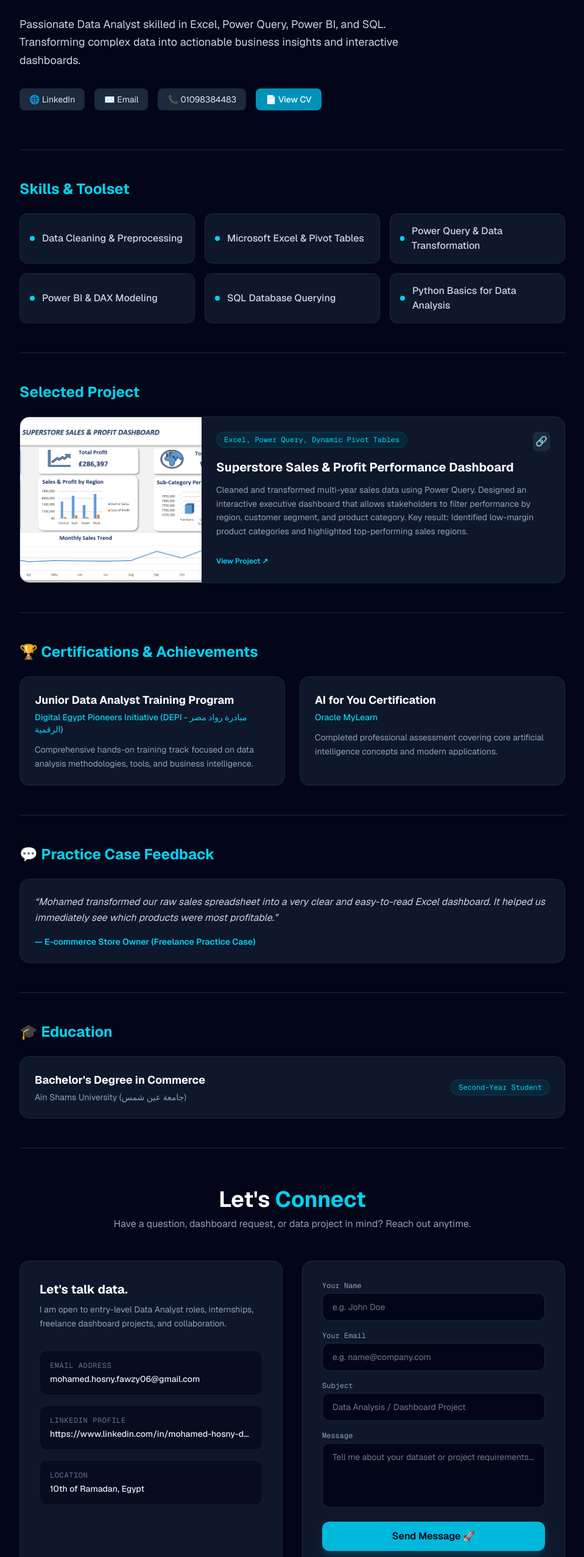
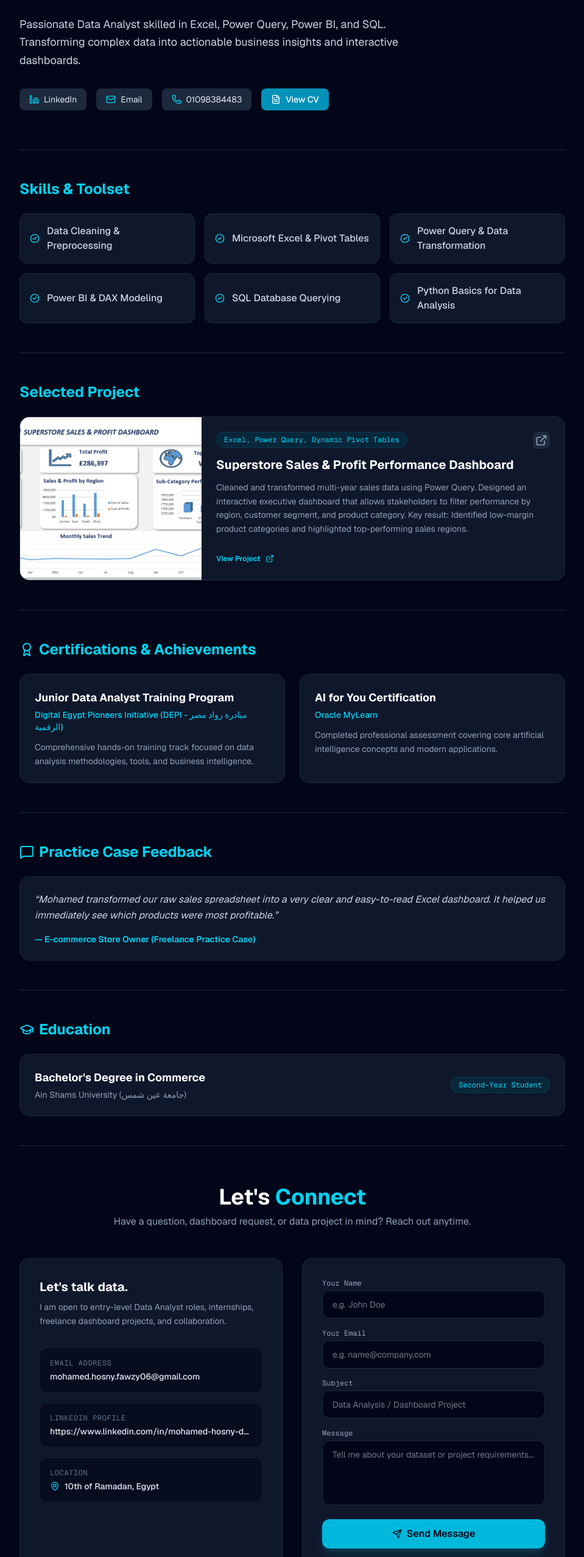
Before and after one commit to MohamedHosny111/My-Portfolio, a Next.js app: page / in a window 1280 px wide. Shown: the part 247-2800 px from the top of the page at 61% size, without its empty margins (160-1119 px from the left). Built offline with nearby package versions, Linux system fonts and the light colour scheme.

Commit message:
Update page.tsx

```diff
--- a/app/page.tsx
+++ b/app/page.tsx
@@ -2,6 +2,21 @@
 
 import React, { useState } from 'react';
 import { motion } from 'framer-motion';
+import {
+  FileText,
+  Mail,
+  Phone,
+  MapPin,
+  Linkedin,
+  Globe,
+  ExternalLink,
+  CheckCircle2,
+  BarChart3,
+  GraduationCap,
+  Award,
+  MessageSquare,
+  Send
+} from 'lucide-react';
 
 const portfolioData = {
   personalInfo: {
@@ -69,7 +84,7 @@ export default function Home() {
   };
 
   return (
-    <main className="min-h-screen bg-slate-950 text-slate-100 font-sans px-6 py-12 md:px-20">
+    <main className="min-h-screen bg-slate-950 text-slate-100 font-sans px-6 py-12 md:px-20 selection:bg-cyan-500 selection:text-slate-950">
       {/* Header Section */}
       <section className="max-w-4xl mx-auto py-16">
         <motion.div
@@ -77,7 +92,7 @@ export default function Home() {
           animate={{ opacity: 1, y: 0 }}
           transition={{ duration: 0.6 }}
         >
-          <span className="text-cyan-400 font-mono text-sm tracking-widest uppercase">📊 Data Analyst Portfolio</span>
+          <span className="text-cyan-400 font-mono text-sm tracking-widest uppercase">Data Analyst Portfolio</span>
           <h1 className="text-4xl md:text-6xl font-bold mt-2 text-white">{personalInfo.name}</h1>
           <h2 className="text-2xl md:text-3xl font-semibold text-slate-400 mt-2">{personalInfo.title}</h2>
           <p className="mt-6 text-slate-300 text-lg leading-relaxed max-w-2xl">
@@ -86,16 +101,16 @@ export default function Home() {
 
           <div className="flex flex-wrap gap-4 mt-8">
             <a href={personalInfo.socialLinks.linkedin} target="_blank" rel="noopener noreferrer" className="px-4 py-2 bg-slate-800 hover:bg-slate-700 rounded-lg text-slate-200 transition text-sm flex items-center gap-2">
-              🌐 LinkedIn
+              <Linkedin className="w-4 h-4 text-cyan-400" /> LinkedIn
             </a>
             <a href={`mailto:${personalInfo.socialLinks.email}`} className="px-4 py-2 bg-slate-800 hover:bg-slate-700 rounded-lg text-slate-200 transition text-sm flex items-center gap-2">
-              ✉️ Email
+              <Mail className="w-4 h-4 text-cyan-400" /> Email
             </a>
             <a href={`tel:${personalInfo.socialLinks.phone}`} className="px-4 py-2 bg-slate-800 hover:bg-slate-700 rounded-lg text-slate-200 transition text-sm flex items-center gap-2">
-              📞 {personalInfo.socialLinks.phone}
+              <Phone className="w-4 h-4 text-cyan-400" /> {personalInfo.socialLinks.phone}
             </a>
             <a href={personalInfo.socialLinks.cv} target="_blank" rel="noopener noreferrer" className="px-4 py-2 bg-cyan-600 hover:bg-cyan-500 rounded-lg text-white transition text-sm flex items-center gap-2 font-medium">
-              📄 View CV
+              <FileText className="w-4 h-4" /> View CV
             </a>
           </div>
         </motion.div>
@@ -113,7 +128,7 @@ export default function Home() {
               transition={{ delay: index * 0.1 }}
               className="bg-slate-900 border border-slate-800 p-4 rounded-xl text-slate-300 font-medium flex items-center gap-3 hover:border-cyan-500/50 transition"
             >
-              <div className="w-2 h-2 rounded-full bg-cyan-400" />
+              <CheckCircle2 className="w-4 h-4 text-cyan-400 shrink-0" />
               {skill}
             </motion.div>
           ))}
@@ -145,7 +160,7 @@ export default function Home() {
                     </span>
                     {project.link !== "#" && (
                       <a href={project.link} target="_blank" rel="noopener noreferrer" className="text-slate-400 hover:text-cyan-400 transition p-1 bg-slate-800 rounded-lg">
-                        🔗
+                        <ExternalLink className="w-5 h-5" />
                       </a>
                     )}
                   </div>
@@ -159,7 +174,7 @@ export default function Home() {
                 {project.link !== "#" && (
                   <div className="mt-6">
                     <a href={project.link} target="_blank" rel="noopener noreferrer" className="inline-flex items-center gap-2 text-xs font-semibold text-cyan-400 hover:text-cyan-300 transition">
-                      View Project ↗
+                      View Project <ExternalLink className="w-3.5 h-3.5" />
                     </a>
                   </div>
                 )}
@@ -172,7 +187,7 @@ export default function Home() {
       {/* Certifications & Training Section */}
       <section className="max-w-4xl mx-auto py-12 border-t border-slate-800">
         <h3 className="text-2xl font-bold mb-6 text-cyan-400 flex items-center gap-2">
-          🏆 Certifications & Achievements
+          <Award className="w-6 h-6" /> Certifications & Achievements
         </h3>
         <div className="grid grid-cols-1 md:grid-cols-2 gap-6">
           {certifications.map((cert, index) => (
@@ -193,10 +208,10 @@ export default function Home() {
         </div>
       </section>
 
-      {/* Testimonial / Feedback Section */}
+      {/* Testimonial Section */}
       <section className="max-w-4xl mx-auto py-12 border-t border-slate-800">
         <h3 className="text-2xl font-bold mb-6 text-cyan-400 flex items-center gap-2">
-          💬 Practice Case Feedback
+          <MessageSquare className="w-6 h-6" /> Practice Case Feedback
         </h3>
         <div className="bg-slate-900 border border-slate-800 p-6 rounded-2xl relative">
           <p className="text-slate-300 italic text-base leading-relaxed">
@@ -211,7 +226,7 @@ export default function Home() {
       {/* Education Section */}
       <section className="max-w-4xl mx-auto py-12 border-t border-slate-800">
         <h3 className="text-2xl font-bold mb-6 text-cyan-400 flex items-center gap-2">
-          🎓 Education
+          <GraduationCap className="w-6 h-6" /> Education
         </h3>
         <div className="bg-slate-900 border border-slate-800 p-6 rounded-2xl">
           {education.map((edu, index) => (
@@ -260,8 +275,8 @@ export default function Home() {
 
                 <div className="bg-slate-950/60 border border-slate-800/60 p-4 rounded-xl">
                   <span className="text-xs text-slate-500 uppercase tracking-wider block font-mono">Location</span>
-                  <span className="text-slate-200 text-sm font-medium mt-1 block">
-                    {personalInfo.socialLinks.location}
+                  <span className="text-slate-200 text-sm font-medium mt-1 block flex items-center gap-2">
+                    <MapPin className="w-4 h-4 text-cyan-400" /> {personalInfo.socialLinks.location}
                   </span>
                 </div>
               </div>
@@ -322,7 +337,7 @@ export default function Home() {
                 type="submit"
                 className="w-full py-3 bg-cyan-500 hover:bg-cyan-400 text-slate-950 font-semibold rounded-xl transition flex items-center justify-center gap-2 shadow-lg shadow-cyan-500/20"
               >
-                Send Message 🚀
+                <Send className="w-4 h-4" /> Send Message
               </button>
             </form>
           </div>
```
